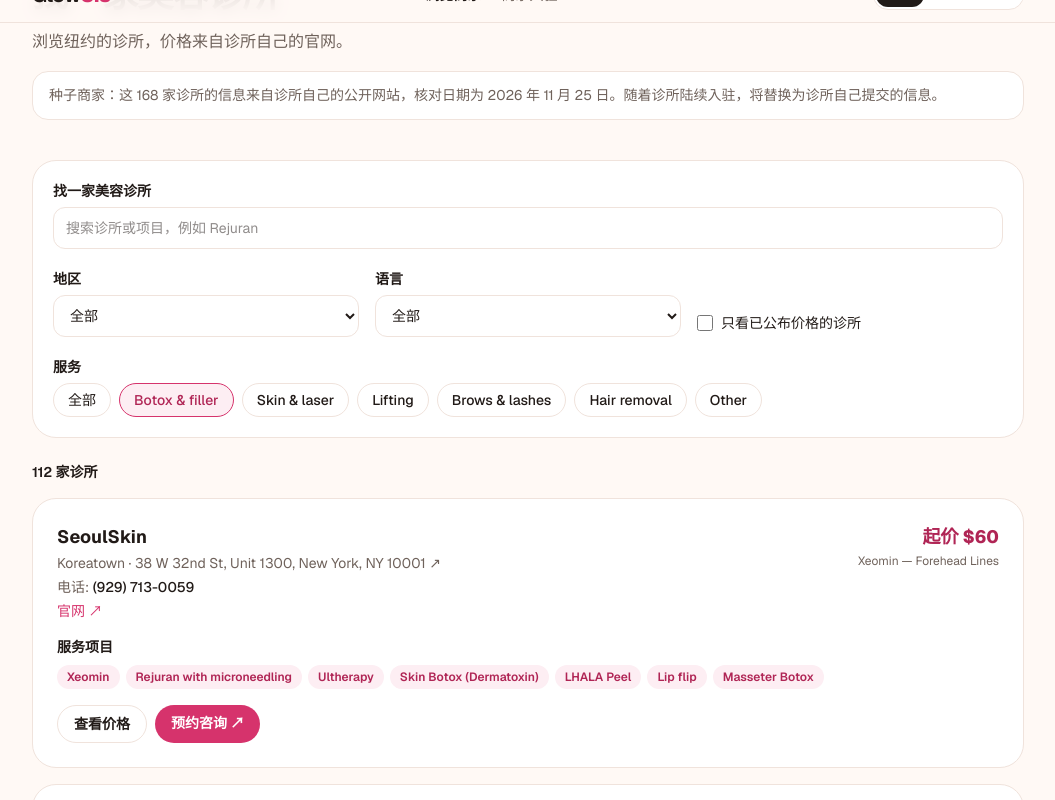
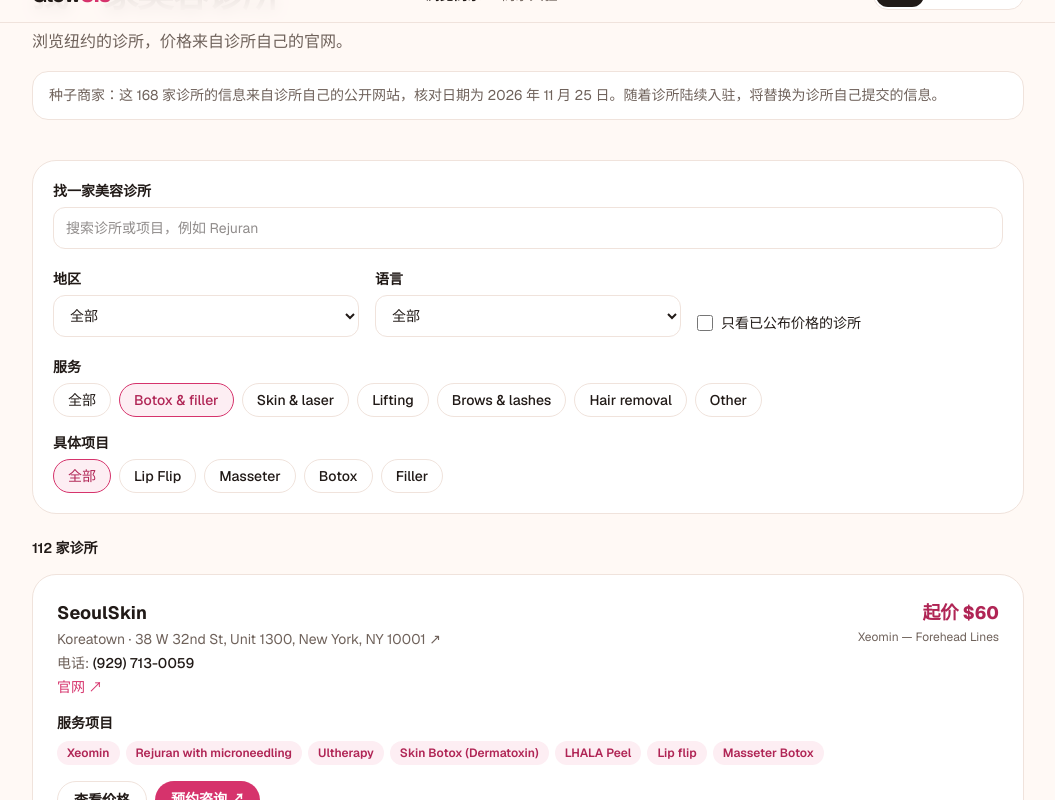
Before and after one commit to BrandyPiao1997/glow-sis, a Next.js app: page / in a window 1280 px wide. Both pictures are taken after a click on the button "Botox & filler". Shown: the part 558-1358 px from the top of the page, without its empty margins (112-1167 px from the left). Built offline with nearby package versions, Linux system fonts and the light colour scheme.

Commit message:
Add second layer: specific treatment pills under each service category

```diff
--- a/components/BrowseClinics.tsx
+++ b/components/BrowseClinics.tsx
@@ -99,6 +99,86 @@ function serviceMatchesCategory(service: string, category: string): boolean {
   return classifyService(service) === category;
 }
 
+// Second layer: specific treatments within a category. Each sub-treatment
+// has keyword matchers, first match wins (specific before generic, e.g.
+// "Lip Flip" before "Botox", "Morpheus8" before "Laser"). A name only
+// counts for a sub-treatment when it already belongs to that category —
+// "Laser hair removal" can never be a Skin & laser sub-treatment.
+const SUB_TREATMENTS: Record<string, { label: string; keywords: string[] }[]> = {
+  "Botox & filler": [
+    { label: "Lip Flip", keywords: ["lip flip"] },
+    { label: "Masseter", keywords: ["masseter", "jaw slimming"] },
+    {
+      label: "Botox",
+      keywords: ["botox", "xeomin", "dysport", "jeuveau", "daxxify", "neurotoxin", "dermatoxin"],
+    },
+    {
+      label: "Filler",
+      keywords: ["filler", "juvederm", "sculptra", "radiesse", "skinvive"],
+    },
+  ],
+  "Skin & laser": [
+    { label: "HydraFacial", keywords: ["hydrafacial"] },
+    { label: "Microneedling", keywords: ["microneedling", "mts", "potenza", "sylfirm"] },
+    { label: "Morpheus8", keywords: ["morpheus8"] },
+    { label: "Pico Laser", keywords: ["pico"] },
+    { label: "Rejuran", keywords: ["rejuran", "pdrn"] },
+    { label: "Chemical Peel", keywords: ["chemical peel", "peel"] },
+    { label: "PRP", keywords: ["prp"] },
+    {
+      label: "Laser",
+      keywords: ["laser", "ipl", "photon", "genesis", "clear + brilliant", "aerolase"],
+    },
+    { label: "Facial", keywords: ["facial"] },
+  ],
+  Lifting: [
+    { label: "Ultherapy", keywords: ["ultherapy"] },
+    { label: "Thermage", keywords: ["thermage"] },
+    { label: "HIFU", keywords: ["hifu", "ultraformer"] },
+    { label: "Oligio", keywords: ["oligio"] },
+    { label: "Thread Lift", keywords: ["thread lift", "pdo"] },
+    {
+      label: "Skin Tightening",
+      keywords: ["skin tightening", "titan", "xerf", "forma"],
+    },
+    { label: "Facelift", keywords: ["facelift", "liquid facelift", "contouring"] },
+  ],
+  "Brows & lashes": [
+    { label: "Brow Lamination", keywords: ["brow lamination", "lamination"] },
+    { label: "Microblading", keywords: ["microblading", "powder brow", "ombre brow"] },
+    { label: "Lash Lift", keywords: ["lash lift"] },
+    { label: "Lash Tint", keywords: ["lash tint", "lash tinting"] },
+    {
+      label: "Lash Extensions",
+      keywords: ["lash extension", "cluster lash", "classic lash", "volume lash", "hybrid lash"],
+    },
+    { label: "Brow Tint", keywords: ["brow tint", "brow tinting"] },
+  ],
+  "Hair removal": [
+    { label: "Laser Hair Removal", keywords: ["laser hair", "hair removal"] },
+    { label: "Waxing", keywords: ["waxing", "wax"] },
+    { label: "Threading", keywords: ["threading"] },
+    { label: "Electrolysis", keywords: ["electrolysis"] },
+  ],
+  Other: [],
+};
+
+// The specific treatment a service/price name is, within a category —
+// or null when it doesn't match any sub-treatment of that category.
+function subTreatmentOf(name: string, category: string): string | null {
+  if (classifyService(name) !== category) return null;
+  const s = name.toLowerCase();
+  const esc = (w: string) => w.replace(/[.*+?^${}()|[\]\\]/g, "\\$&");
+  const has = (w: string) =>
+    [w, ...(w.endsWith("s") ? [] : [`${w}s`])].some((f) =>
+      new RegExp(`\\b${esc(f)}\\b`).test(s),
+    );
+  for (const sub of SUB_TREATMENTS[category] ?? []) {
+    if (sub.keywords.some((k) => has(k))) return sub.label;
+  }
+  return null;
+}
+
 // The first number in the price — for a range like "$100–$150" that's the
 // low end, which is what a "from $X" headline should show. (The old version
 // stripped all non-digits, turning "$100–$150" into 100150.)
@@ -155,11 +235,15 @@ function lowestMatchingPrice(
   clinic: SeedClinic,
   query: string,
   service: string,
+  sub: string,
 ): SeedPrice | null {
   const q = query.trim().toLowerCase();
   let rows = clinic.prices;
   if (service) {
     rows = rows.filter((p) => serviceMatchesCategory(p.treatment, service));
+  }
+  if (sub) {
+    rows = rows.filter((p) => subTreatmentOf(p.treatment, service) === sub);
   }
   if (q) {
     const byTreatment = rows.filter((p) =>
@@ -185,9 +269,30 @@ export default function BrowseClinics({ t }: { t: Dict }) {
   const [query, setQuery] = useState("");
   const [neighborhood, setNeighborhood] = useState("");
   const [service, setService] = useState("");
+  const [sub, setSub] = useState("");
   const [language, setLanguage] = useState("");
   const [pricedOnly, setPricedOnly] = useState(false);
   const [expanded, setExpanded] = useState<string | null>(null);
+
+  // Second-layer pills for the selected category, built from the data:
+  // only sub-treatments at least one clinic actually offers.
+  const availableSubs = useMemo(() => {
+    if (!service) return [];
+    const seen = new Set<string>();
+    for (const c of CLINICS) {
+      for (const s of c.services) {
+        const label = subTreatmentOf(s, service);
+        if (label) seen.add(label);
+      }
+      for (const p of c.prices) {
+        const label = subTreatmentOf(p.treatment, service);
+        if (label) seen.add(label);
+      }
+    }
+    return (SUB_TREATMENTS[service] ?? [])
+      .map((s) => s.label)
+      .filter((label) => seen.has(label));
+  }, [service]);
 
   const allLanguages = useMemo(
     () => [...new Set(CLINICS.flatMap((c) => c.languages))].sort(),
@@ -207,6 +312,12 @@ export default function BrowseClinics({ t }: { t: Dict }) {
       if (language && !c.languages.includes(language)) return false;
       if (service && !c.services.some((s) => serviceMatchesCategory(s, service)))
         return false;
+      if (sub) {
+        const hasSub =
+          c.services.some((s) => subTreatmentOf(s, service) === sub) ||
+          c.prices.some((p) => subTreatmentOf(p.treatment, service) === sub);
+        if (!hasSub) return false;
+      }
       if (q) {
         const hay = [
           c.name,
@@ -232,7 +343,7 @@ export default function BrowseClinics({ t }: { t: Dict }) {
       return score;
     };
     const priceOf = (c: SeedClinic) => {
-      const low = lowestMatchingPrice(c, query, service);
+      const low = lowestMatchingPrice(c, query, service, sub);
       return low ? parsePriceNum(low.price) : null;
     };
     return list.sort((a, b) => {
@@ -245,7 +356,7 @@ export default function BrowseClinics({ t }: { t: Dict }) {
       if (pa !== null && pb === null) return -1;
       return a.name.localeCompare(b.name);
     });
-  }, [query, neighborhood, service, language, pricedOnly]);
+  }, [query, neighborhood, service, sub, language, pricedOnly]);
 
   const inputCls =
     "w-full rounded-xl border border-line bg-white px-3 py-2.5 text-sm outline-none focus:border-brand focus:ring-2 focus:ring-brand-soft";
@@ -337,7 +448,10 @@ export default function BrowseClinics({ t }: { t: Dict }) {
           <div className="flex flex-wrap gap-2">
             <button
               type="button"
-              onClick={() => setService("")}
+              onClick={() => {
+                setService("");
+                setSub("");
+              }}
               aria-pressed={service === ""}
               className={pill(service === "")}
             >
@@ -347,7 +461,10 @@ export default function BrowseClinics({ t }: { t: Dict }) {
               <button
                 key={s}
                 type="button"
-                onClick={() => setService(service === s ? "" : s)}
+                onClick={() => {
+                  setService(service === s ? "" : s);
+                  setSub("");
+                }}
                 aria-pressed={service === s}
                 className={pill(service === s)}
               >
@@ -356,6 +473,33 @@ export default function BrowseClinics({ t }: { t: Dict }) {
             ))}
           </div>
         </div>
+
+        {service !== "" && availableSubs.length > 0 && (
+          <div className="mt-4">
+            <span className={labelCls}>{t.browseTreatment}</span>
+            <div className="flex flex-wrap gap-2">
+              <button
+                type="button"
+                onClick={() => setSub("")}
+                aria-pressed={sub === ""}
+                className={pill(sub === "")}
+              >
+                {t.browseAll}
+              </button>
+              {availableSubs.map((label) => (
+                <button
+                  key={label}
+                  type="button"
+                  onClick={() => setSub(sub === label ? "" : label)}
+                  aria-pressed={sub === label}
+                  className={pill(sub === label)}
+                >
+                  {label}
+                </button>
+              ))}
+            </div>
+          </div>
+        )}
       </section>
 
       <p className="mt-6 text-sm font-semibold" aria-live="polite">
@@ -370,7 +514,7 @@ export default function BrowseClinics({ t }: { t: Dict }) {
 
       <div className="mt-4 space-y-4">
         {filtered.map((c) => {
-          const low = lowestMatchingPrice(c, query, service);
+          const low = lowestMatchingPrice(c, query, service, sub);
           const open = expanded === c.name;
           return (
             <article
--- a/lib/i18n.ts
+++ b/lib/i18n.ts
@@ -36,6 +36,7 @@ const en = {
   browseSearchPh: "Search clinics or treatments, e.g. Rejuran",
   browseNeighborhood: "Neighborhood",
   browseService: "Service",
+  browseTreatment: "Treatment",
   browseLanguage: "Language",
   browseAll: "All",
   browsePricedOnly: "Only clinics with published prices",
@@ -204,6 +205,7 @@ const zh: Dict = {
   browseSearchPh: "搜索诊所或项目，例如 Rejuran",
   browseNeighborhood: "地区",
   browseService: "服务",
+  browseTreatment: "具体项目",
   browseLanguage: "语言",
   browseAll: "全部",
   browsePricedOnly: "只看已公布价格的诊所",
@@ -346,6 +348,7 @@ const ko: Dict = {
   browseSearchPh: "클리닉이나 시술 검색, 예: Rejuran",
   browseNeighborhood: "지역",
   browseService: "서비스",
+  browseTreatment: "시술",
   browseLanguage: "언어",
   browseAll: "전체",
   browsePricedOnly: "가격이 공개된 업체만",
```
